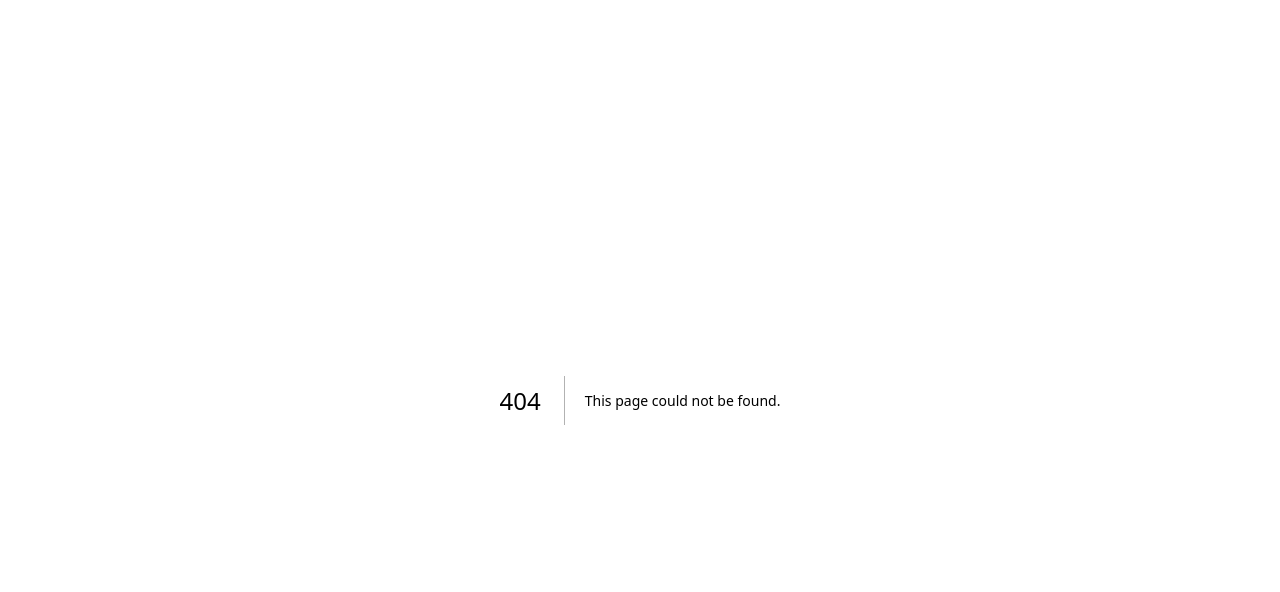
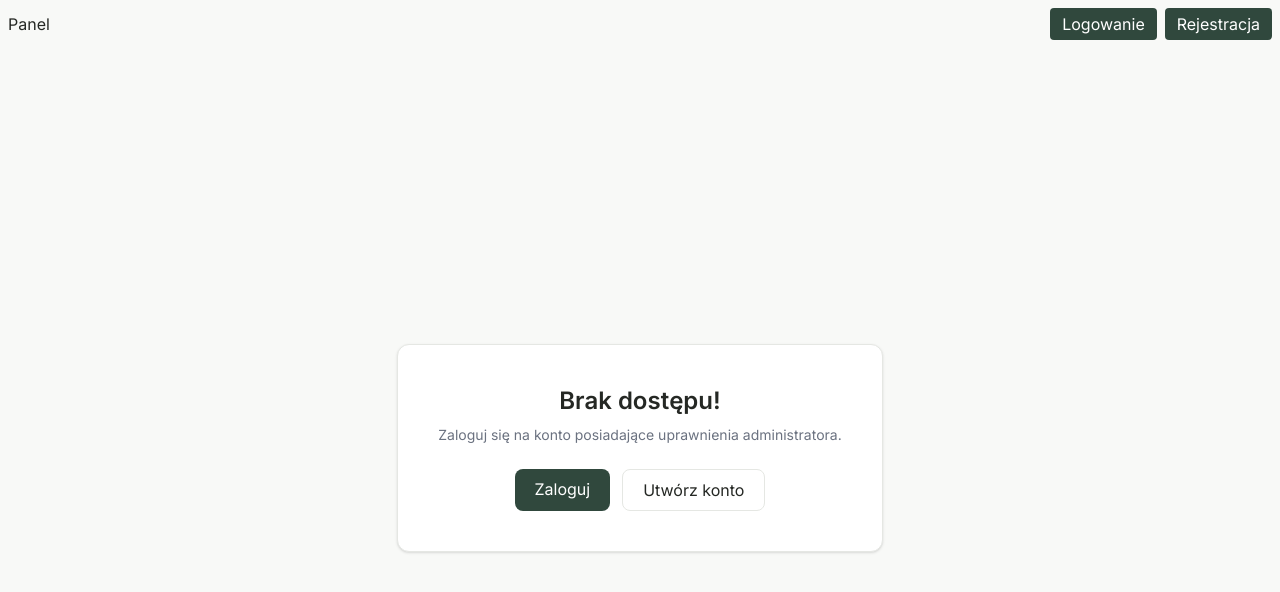
Before and after one commit to przemyslaw-bialk/developer-gov-integrator, a Next.js app: page /not-allowed in a window 1280 px wide. Before the commit this address had no page. Shown: the top 592 px of the page. Built offline with nearby package versions, Linux system fonts and the light colour scheme; no server answers.

Commit message:
adding authorization

```diff
--- /dev/null
+++ b/app/(client)/not-allowed/page.tsx
@@ -0,0 +1,29 @@
+import { LoginLink, RegisterLink } from "@kinde-oss/kinde-auth-nextjs";
+
+const NotAllowedPage = () => {
+  return (
+    <div className="flex min-h-screen items-center justify-center bg-bg p-4">
+      <div className="flex flex-col items-center gap-6 rounded-xl border border-border bg-surface p-10 text-center shadow-sm">
+        <div className="flex flex-col gap-2">
+          <h1 className="text-2xl font-semibold text-text">Brak dostępu!</h1>
+
+          <p className="text-sm text-muted">
+            Zaloguj się na konto posiadające uprawnienia administratora.
+          </p>
+        </div>
+
+        <div className="flex gap-3">
+          <LoginLink className="rounded-lg bg-primary px-5 py-2 text-white">
+            Zaloguj
+          </LoginLink>
+
+          <RegisterLink className="rounded-lg border border-border px-5 py-2 text-text">
+            Utwórz konto
+          </RegisterLink>
+        </div>
+      </div>
+    </div>
+  );
+};
+
+export default NotAllowedPage;
--- a/components/(admin)/layout/AdminLayoutWrapper.tsx
+++ b/components/(admin)/layout/AdminLayoutWrapper.tsx
@@ -1,3 +1,4 @@
+import { redirect } from "next/navigation";
 import AdminLayout from "./AdminLayout";
 import { getKindeServerSession } from "@kinde-oss/kinde-auth-nextjs/server";
 
@@ -6,10 +7,14 @@ const AdminLayoutWrapper = async ({
 }: {
   children: React.ReactNode;
 }) => {
-  const { getUser } = getKindeServerSession();
+  const { getUser, getPermission } = getKindeServerSession();
   const user = await getUser();
+  const getUserRole = await getPermission("access:admin");
+  const isAdmin = getUserRole?.isGranted;
 
-  console.log("Kinde user:", user);
+  if (!isAdmin) {
+    redirect("/not-allowed");
+  }
 
   return (
     <AdminLayout firstName={user?.given_name ?? undefined}>
```
